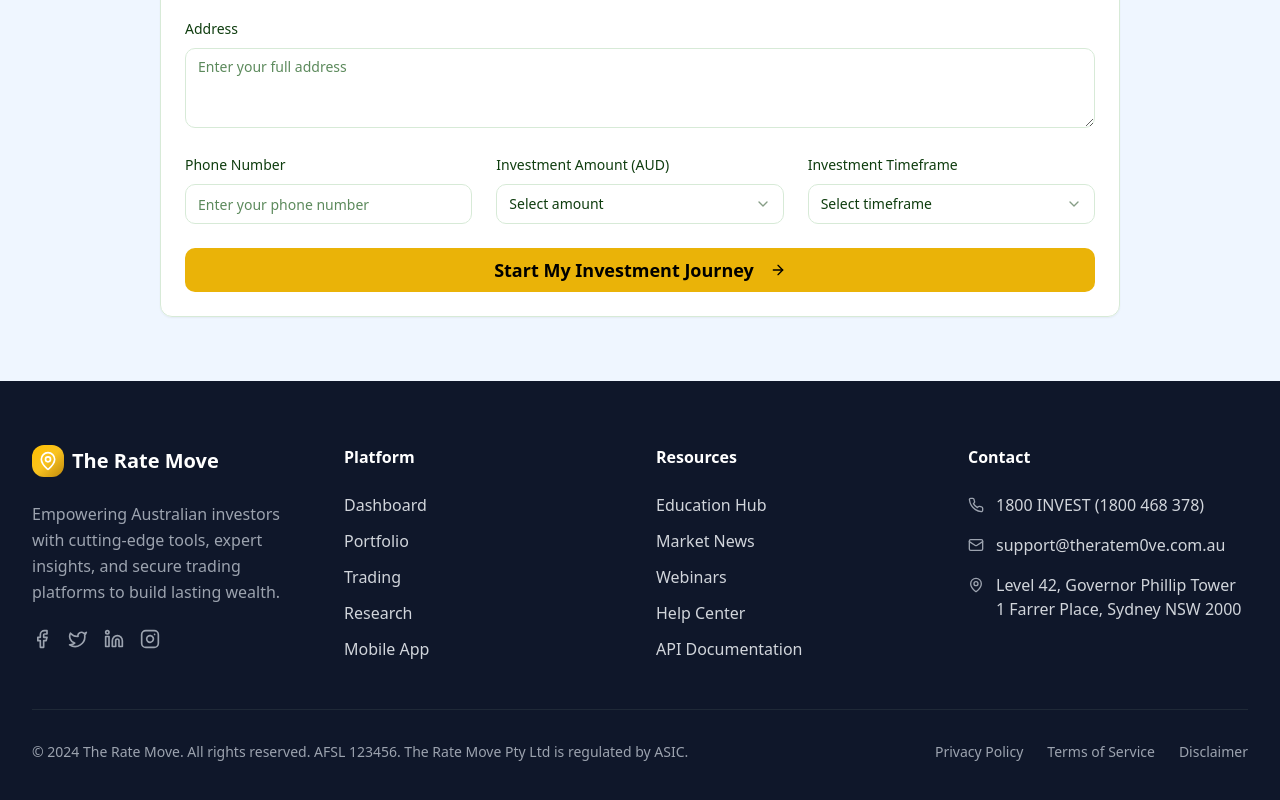
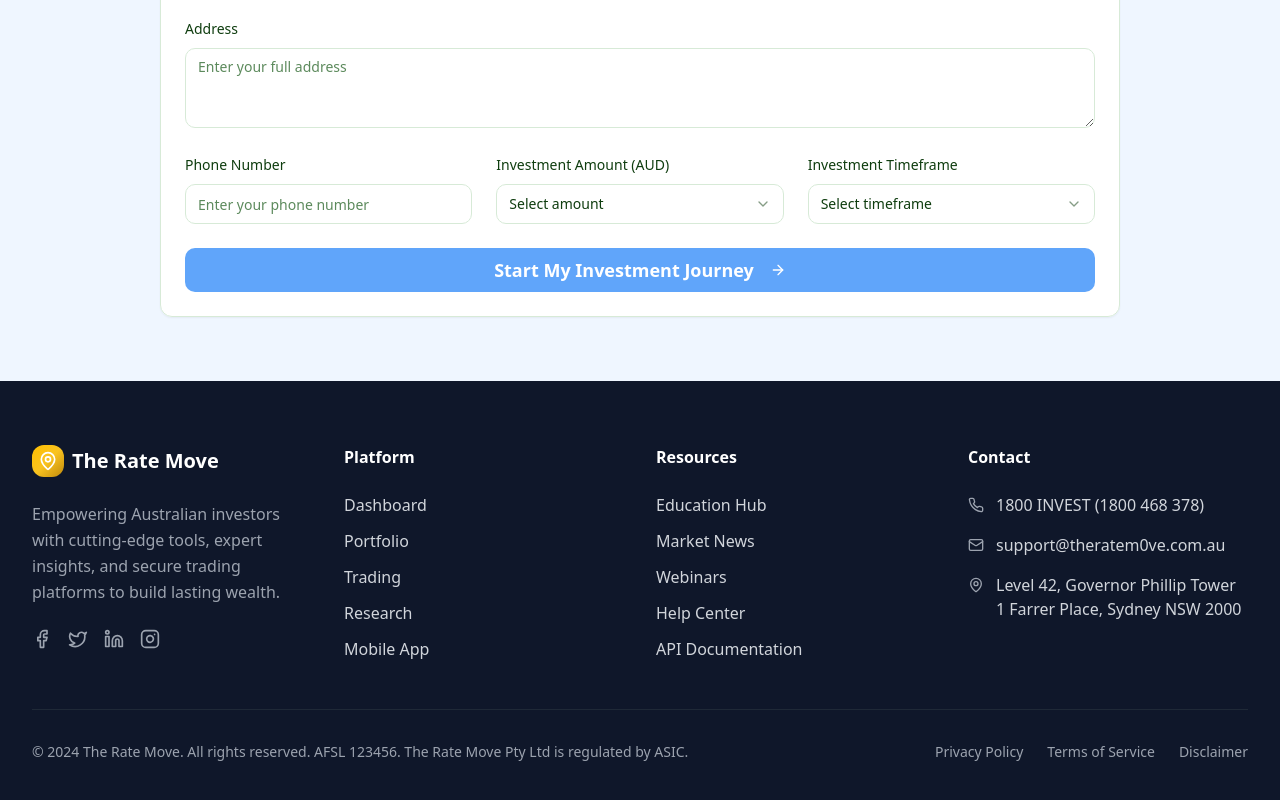
Before and after one commit to webdzignz/aussie-investor-vibe-shift, a React (Vite) app: page /fixed-term in a window 1280 px wide. Shown: the part 3174-3974 px from the top of the page. Built offline with nearby package versions, Linux system fonts and the light colour scheme; a web font is replaced by a local one.

Commit message:
Change CTA button color
Make the CTA button on the form light blue.

```diff
--- a/src/components/CallToAction.tsx
+++ b/src/components/CallToAction.tsx
@@ -78,7 +78,7 @@ const CallToAction = ({ isFixedIncome = false }: { isFixedIncome?: boolean }) =>
                 </div>
               </div>
 
-              <Button type="submit" size="lg" className="w-full bg-yellow-500 text-black hover:bg-yellow-600 text-lg font-semibold">
+              <Button type="submit" size="lg" className="w-full bg-blue-400 text-white hover:bg-blue-500 text-lg font-semibold">
                 Start My Investment Journey
                 <ArrowRight className="w-5 h-5 ml-2" />
               </Button>
```
